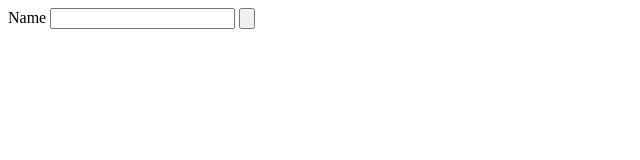
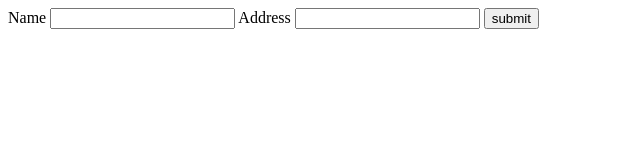
Before and after one commit to raj-kariya/building-a-web-server, a plain HTML site: page go-server/static/form.html in a window 1280 px wide. Shown: the whole page, without its empty margins (0-640 px from the left). Drawn offline with Linux system fonts and the light colour scheme.

Commit message:
Adding the submit button in form.html

```diff
--- a/go-server/static/form.html
+++ b/go-server/static/form.html
@@ -8,9 +8,11 @@
             <form method = "post" action = "/form">
                 <label>
                     Name
-                </label><input name="name" type="text" value="">
-                <input type="submit" type="text" value="">
-
+                </label><input name="name" type="text" value=""/>
+                <label>
+                    Address
+                </label><input type="address" type="text" value=""/>
+                <input type="button" value="submit"/>
             </form>
         </div>
     </body>
```
Also changed, not shown: 1 other file.
